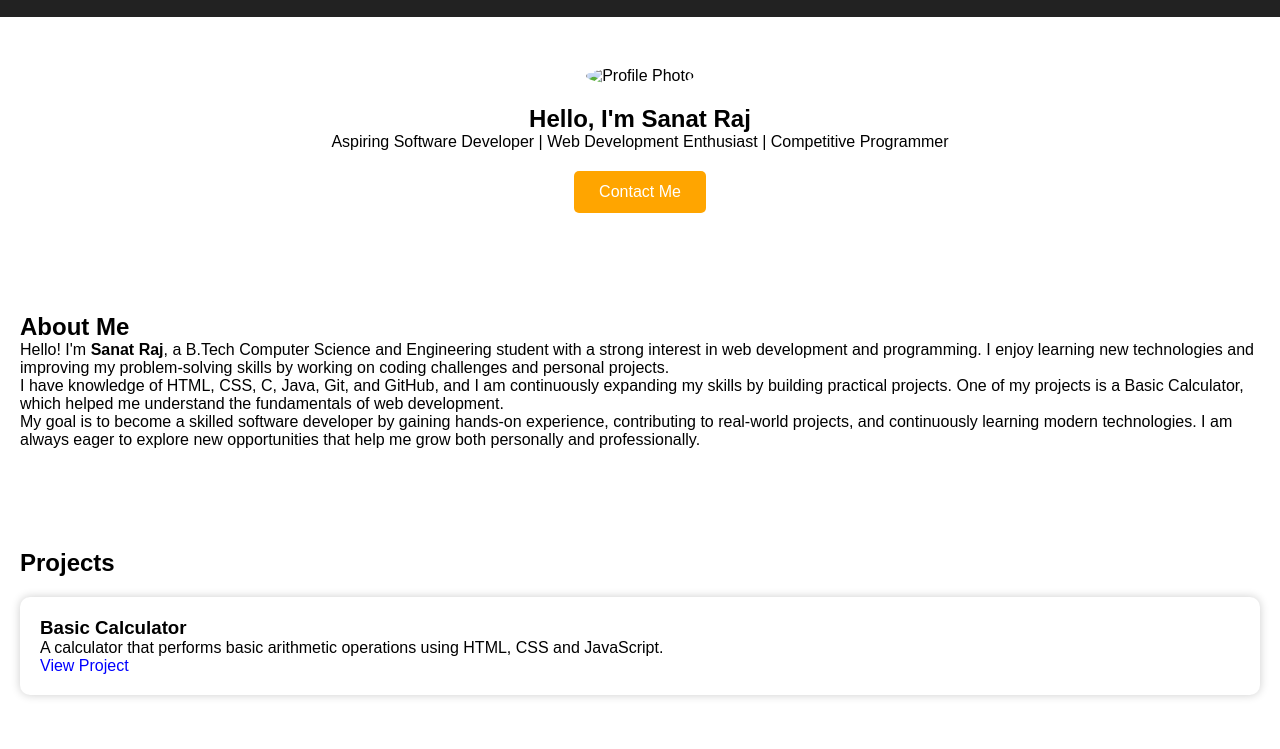
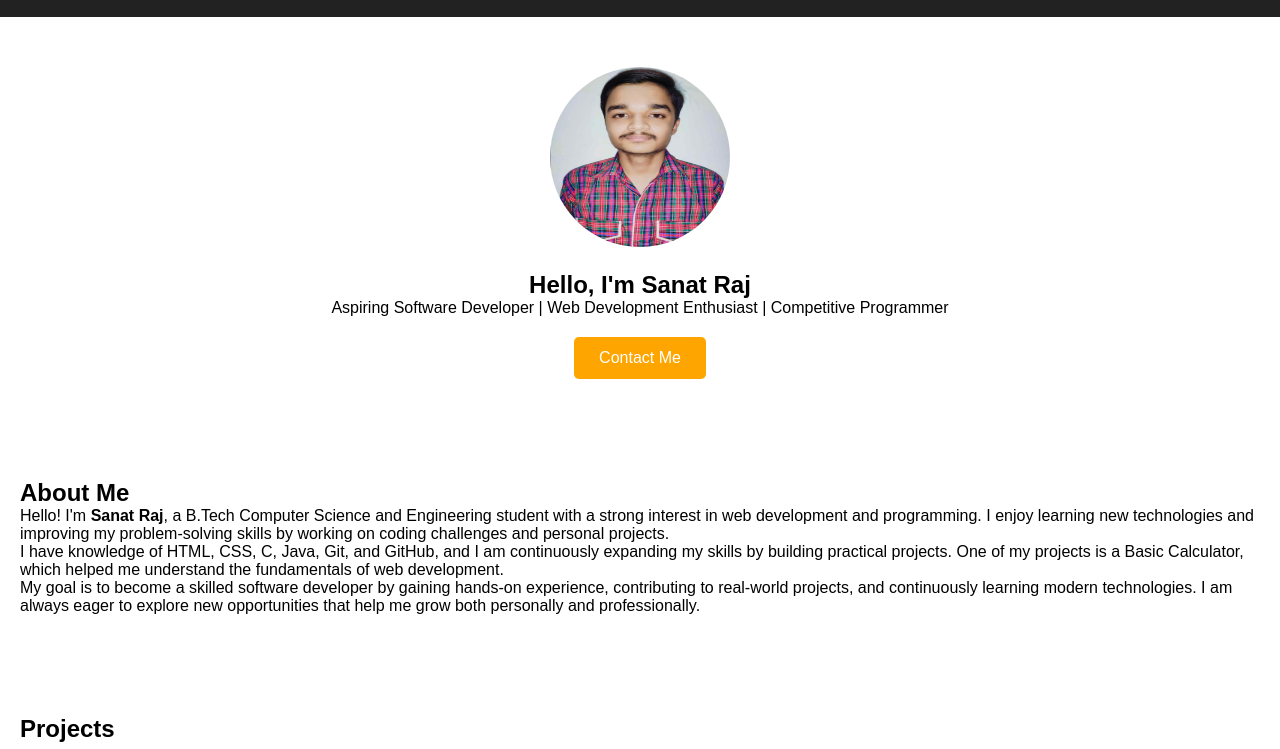
Before and after one commit to sanatrajsinha2006git/Personal-Portfolio, a plain HTML site: page index.html in a window 1280 px wide. Shown: the part 51-800 px from the top of the page. Drawn offline with Linux system fonts and the light colour scheme.

```diff
--- a/index.html
+++ b/index.html
@@ -24,7 +24,7 @@
 </header>
 
 <section id="home" class="hero">
-    <img src="images/ProfilePic.jpeg" alt="Profile Photo">
+    <img src="ProfilePic.jpeg" alt="Profile Photo">
 
     <h1>Hello, I'm Sanat Raj</h1>
 
```
